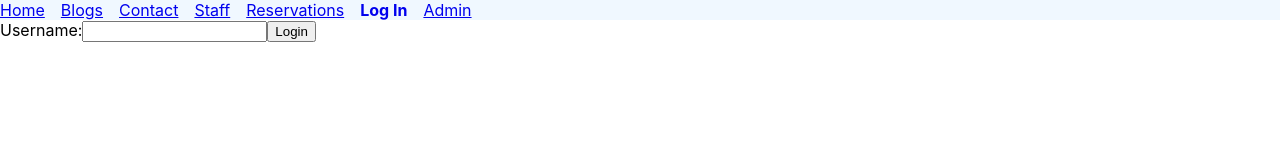
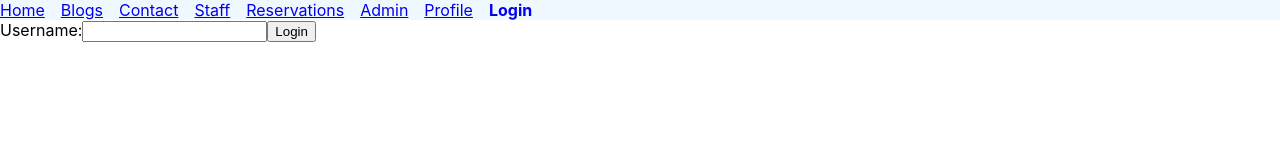
Before and after one commit to meiliizzsuju/roondayview, a React (Create React App) app: page /log-in in a window 1280 px wide. Shown: the top 160 px of the page. Built offline with nearby package versions, Linux system fonts and the light colour scheme.

Commit message:
navbar/ routes update 5
login/profile fix

```diff
--- a/src/components/NavBar.jsx
+++ b/src/components/NavBar.jsx
@@ -1,4 +1,5 @@
 import { NavLink } from 'react-router-dom'
+import { useAuth } from './Auth'
 
 export const NavBar = () => {
     const navLinkStyles = ({ isActive }) => {
@@ -8,6 +9,8 @@ export const NavBar = () => {
         }
     }
     console.log(navLinkStyles)
+
+    const auth = useAuth()
 
   return (
     <nav className='primary-nav'>
@@ -26,12 +29,17 @@ export const NavBar = () => {
         <NavLink style={navLinkStyles} to='/reservation'>
             Reservations
         </NavLink>
-        <NavLink style={navLinkStyles} to='/log-in'>
-            Log In
-        </NavLink>
         <NavLink style={navLinkStyles} to='/Admin'>
             Admin
         </NavLink>
+        <NavLink style={navLinkStyles} to='/profile'>
+            Profile
+        </NavLink>
+        {!auth.user  && (
+           <NavLink style={navLinkStyles} to='/log-in'>
+           Login
+           </NavLink>
+        )}
     </nav>
   )
 }
--- a/src/components/RequireAuth.jsx
+++ b/src/components/RequireAuth.jsx
@@ -6,7 +6,7 @@ export const RequireAuth = ({children}) => {
     const auth =useAuth()
 
     if(!auth.user) {
-        return <Navigate to= '/login' state={{ path: location.pathname}} />
+        return <Navigate to= '/log-in' state={{ path: location.pathname}} />
     }
 
     return children
```
